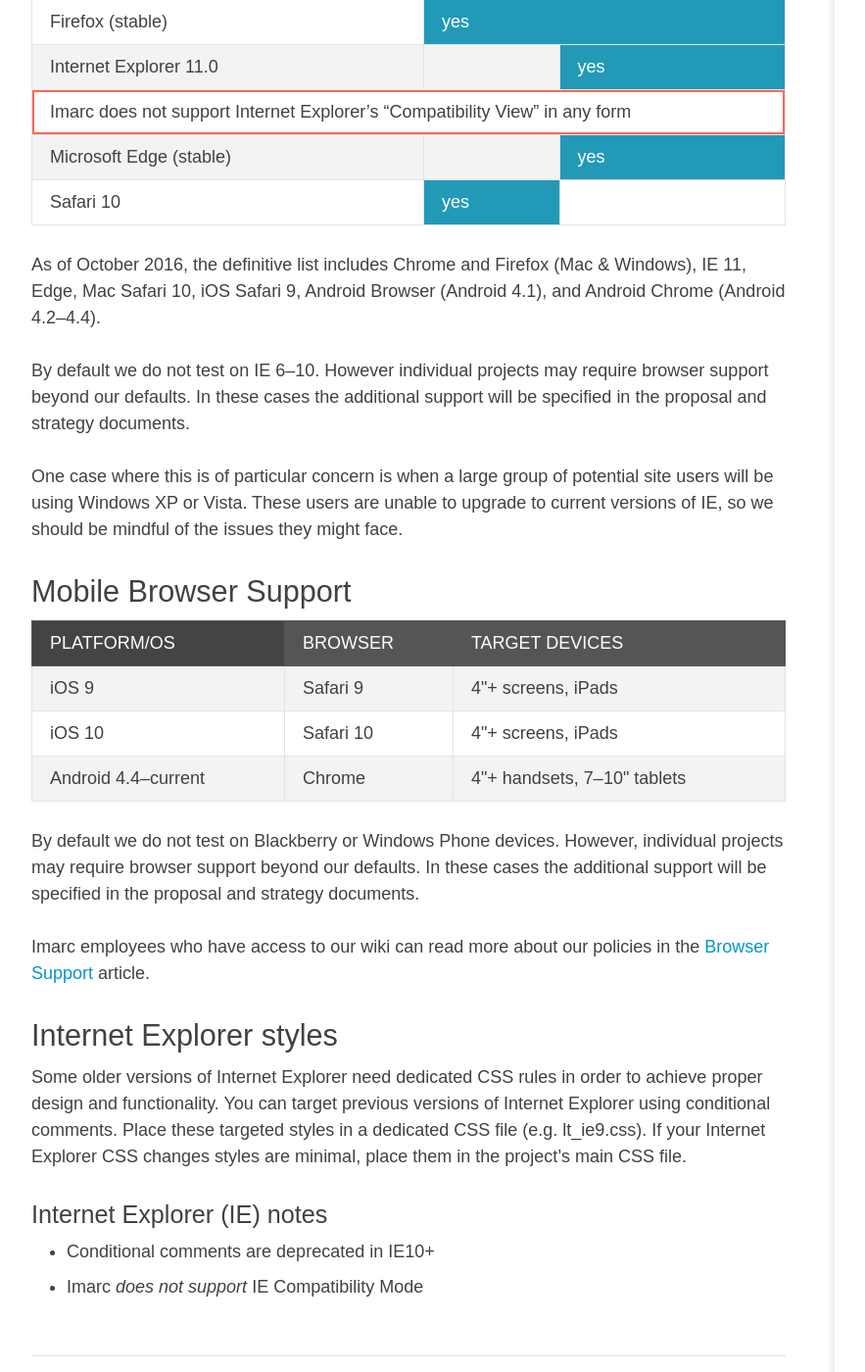
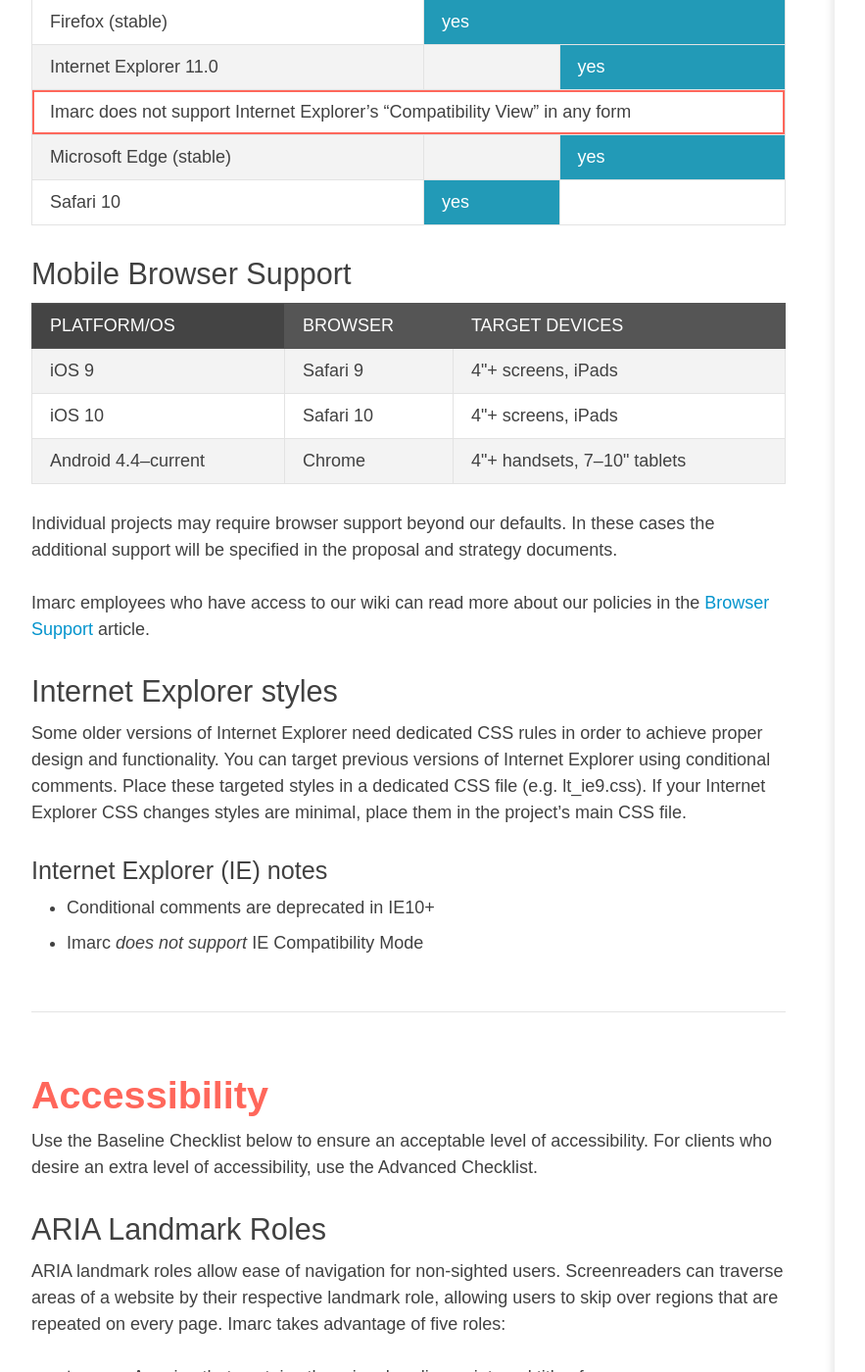
Before and after one commit to imarc/handbook, a Jekyll site: the page built from frontend.markdown, in a window 1280 px wide and 1400 px high, scrolled down 27421 px. Shown: the whole window at 98% size, without its empty margins (88-971 px from the left). Built offline with Jekyll 4.4.1, drawn with Linux system fonts in a browser that asks for light colours; nearby versions of some CDN libraries.

Commit message:
Removed obsolete browser support notes (e..g IE 6, Windows XP, Blackberry)

```diff
--- a/frontend.markdown
+++ b/frontend.markdown
@@ -937,18 +937,6 @@
 	</tr>
 </table>
 
-As of October 2016, the definitive list includes Chrome and Firefox (Mac &
-Windows), IE 11, Edge, Mac Safari 10, iOS Safari 9, Android Browser (Android
-4.1), and Android Chrome (Android 4.2–4.4).
-
-By default we do not test on IE 6–10. However individual projects may require
-browser support beyond our defaults. In these cases the additional support will
-be specified in the proposal and strategy documents.
-
-One case where this is of particular concern is when a large group of potential
-site users will be using Windows XP or Vista. These users are unable to upgrade
-to current versions of IE, so we should be mindful of the issues they might
-face.
 
 ### Mobile Browser Support
 
@@ -975,9 +963,8 @@
 	</tr>
 </table>
 
-By default we do not test on Blackberry or Windows Phone devices. However, individual projects may
-require browser support beyond our defaults. In these cases the additional support will be
-specified in the proposal and strategy documents.
+Individual projects may require browser support beyond our defaults. In these cases the additional
+support will be specified in the proposal and strategy documents.
 
 Imarc employees who have access to our wiki can read more about our policies in the [Browser Support](http://wiki.imarc.net/Browser_Support) article.
 
```
